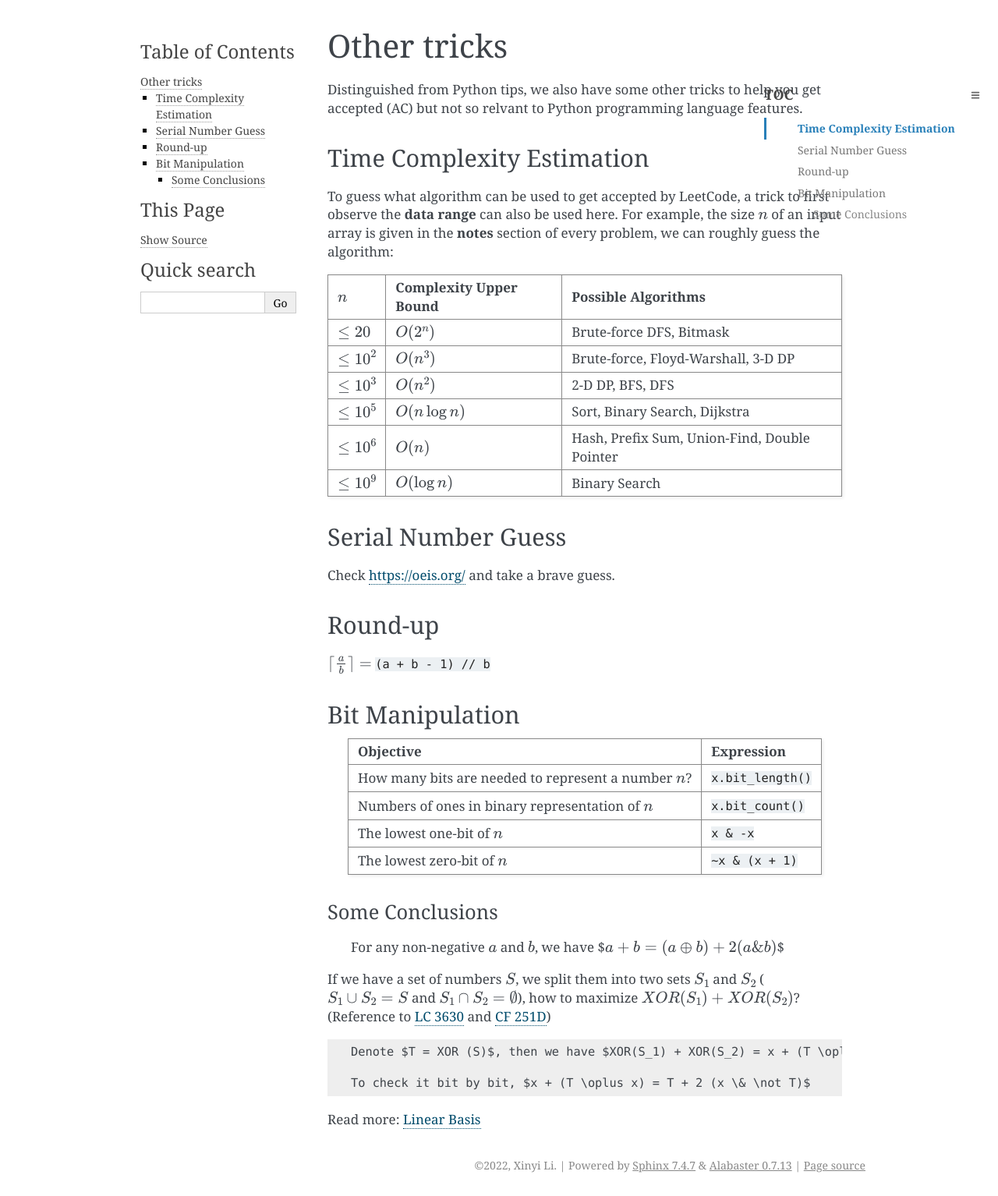
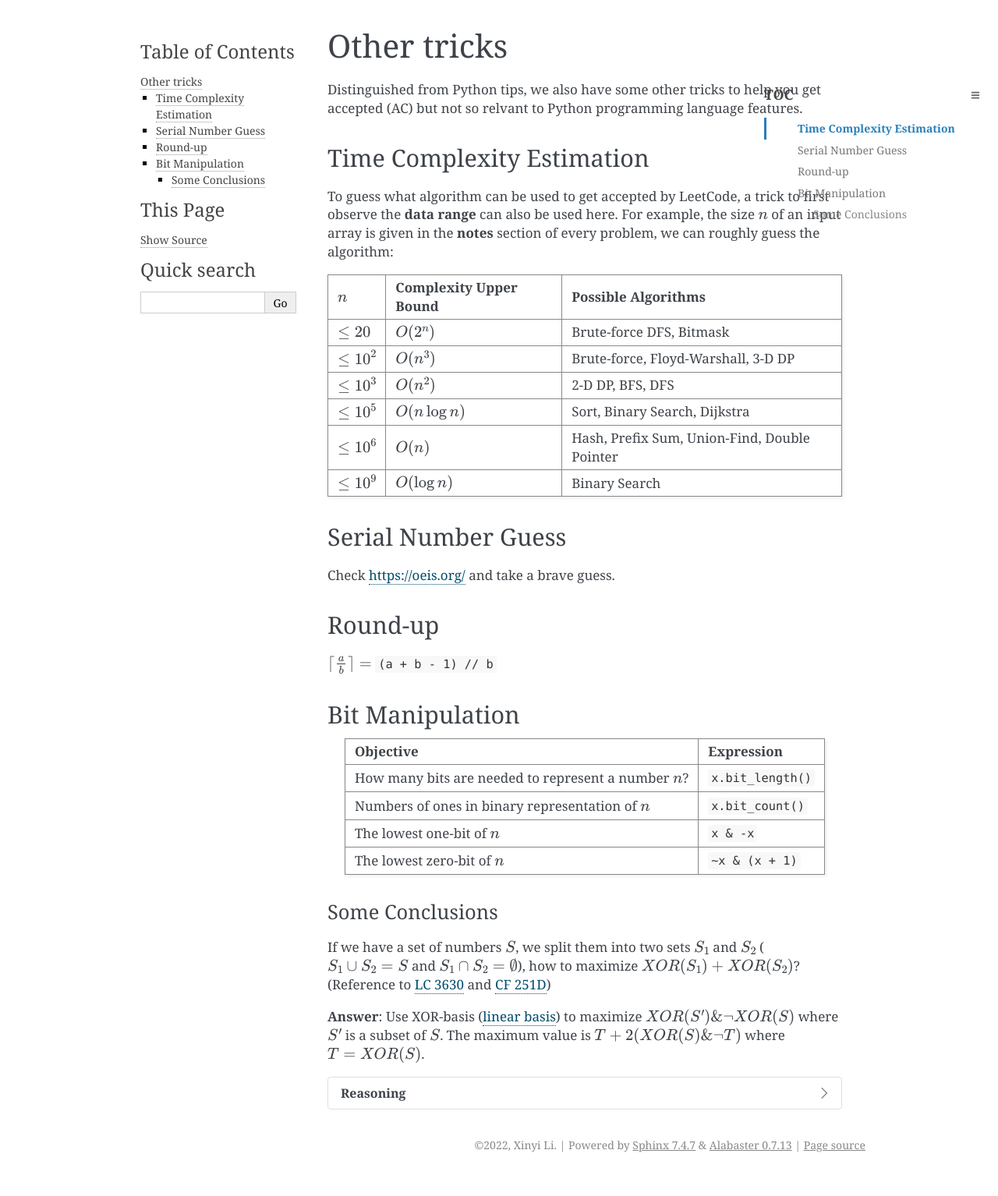
Before and after one commit to li-xin-yi/lctemplates, a Sphinx documentation site: the page built from docs/source/other-tricks.md, in a window 1280 px wide. Shown: the whole page at 78% size. Built offline with Sphinx 7.4.7, drawn with Linux system fonts in a browser that asks for light colours; after the commit the page ends 1508 px from its top, so only the background shows below that.

Commit message:
Add custom theme styles for improved documentation aesthetics

`````diff
--- /dev/null
+++ b/docs/source/_static/custom-theme.css
@@ -0,0 +1,84 @@
+/* Custom theme adjustments */
+
+/* Lighter code block background */
+div.highlight,
+pre,
+.highlight pre,
+.codehilite pre,
+div.code-block-caption + div.highlight {
+    background-color: #f8f8f8 !important;
+}
+
+/* Code spans (inline code) */
+code,
+tt {
+    background-color: #f8f8f8 !important;
+    color: #333 !important;
+    padding: 2px 4px !important;
+    border-radius: 3px !important;
+}
+
+/* Make quote blocks more obvious */
+blockquote {
+    background-color: #f0f7ff !important;
+    border-left: 4px solid #2980b9 !important;
+    padding: 15px 20px !important;
+    margin: 20px 0 !important;
+    border-radius: 4px !important;
+    position: relative !important;
+}
+
+blockquote::before {
+    content: '"' !important;
+    font-size: 48px !important;
+    color: #2980b9 !important;
+    position: absolute !important;
+    top: -5px !important;
+    left: 10px !important;
+    font-family: Georgia, serif !important;
+    opacity: 0.3 !important;
+}
+
+blockquote p {
+    margin: 0 !important;
+    color: #444 !important;
+    font-style: italic !important;
+    line-height: 1.6 !important;
+}
+
+blockquote p:first-child {
+    margin-left: 25px !important;
+}
+
+/* MyST admonitions (note, warning, etc.) - make them more distinct */
+.admonition {
+    border-radius: 6px !important;
+    border: 1px solid #ddd !important;
+    box-shadow: 0 2px 4px rgba(0,0,0,0.1) !important;
+}
+
+.admonition.note {
+    border-left: 4px solid #2980b9 !important;
+    background-color: #f0f7ff !important;
+}
+
+.admonition.warning {
+    border-left: 4px solid #f39c12 !important;
+    background-color: #fff8e7 !important;
+}
+
+.admonition.tip {
+    border-left: 4px solid #27ae60 !important;
+    background-color: #f0fff4 !important;
+}
+
+.admonition.danger {
+    border-left: 4px solid #e74c3c !important;
+    background-color: #fdf2f2 !important;
+}
+
+/* Ensure code blocks within quote blocks also have the lighter background */
+blockquote div.highlight,
+blockquote pre {
+    background-color: #f0f0f0 !important;
+}
--- a/docs/source/conf.py
+++ b/docs/source/conf.py
@@ -54,6 +54,7 @@
 # Custom CSS and JS files
 html_css_files = [
     'floating-toc.css',
+    'custom-theme.css',
 ]
 
 html_js_files = [
--- a/docs/source/other-tricks.md
+++ b/docs/source/other-tricks.md
@@ -34,14 +34,26 @@
 
 ### Some Conclusions
 
-> For any non-negative $a$ and $b$, we have $$a + b = (a \oplus b) + 2 (a \& b)$$
+
 
 If we have a set of numbers $S$, we split them into two sets $S_1$ and $S_2$ ($S_1 \cup S_2 = S$ and $S_1 \cap S_2 = \emptyset$), how to maximize $XOR(S_1) + XOR(S_2)$? (Reference to [LC 3630](https://leetcode.com/problems/partition-array-for-maximum-xor-and-and/description/) and [CF  251D](https://codeforces.com/problemset/problem/251/D))
 
-````dropdown
-Denote $T = XOR (S)$, then we have $XOR(S_1) + XOR(S_2) = x + (T \oplus x) where $x = XOR(S_1)$.
+**Answer**: Use XOR-basis ([linear basis](https://en.wikipedia.org/wiki/Linear_basis)) to maximize $XOR(S^\prime) \& \neg XOR(S)$ where $S^\prime$ is a subset of $S$. The maximum value is $T + 2 (XOR(S) \& \neg T)$ where $T = XOR(S)$.
 
-To check it bit by bit, $x + (T \oplus x) = T + 2 (x \& \not T)$
+````{dropdown} Reasoning
+
+> For any non-negative $a$ and $b$, we have
+>
+> $$a + b = (a \oplus b) + 2 (a \& b)$$
+
+Denote $T = XOR (S)$, then we have $XOR(S_1) + XOR(S_2) = x + (T \oplus x)$ where $x = XOR(S_1)$.
+
+To check it bit by bit, $x + (T \oplus x) = T + 2 (x \  \&  \ \neg T)$, the $i$-th bit of T:
+
+- If $T_i = 1$, you can only get $2^i$ in the contribution to the sum above.
+- If $T_i = 0$, you can get either $0$ or two $2^i$s ($2 \cdot 2^i$) in the contribution to the sum above, depending on whether you choose $x_i = 0$ or $1$.
+
+So the maximum value is obtained by choosing every $x_i \ \& \ \neg T_i$ as largest as possible.
+
+
 ````
-
-Read more: [Linear Basis](https://en.wikipedia.org/wiki/Linear_basis)
`````
